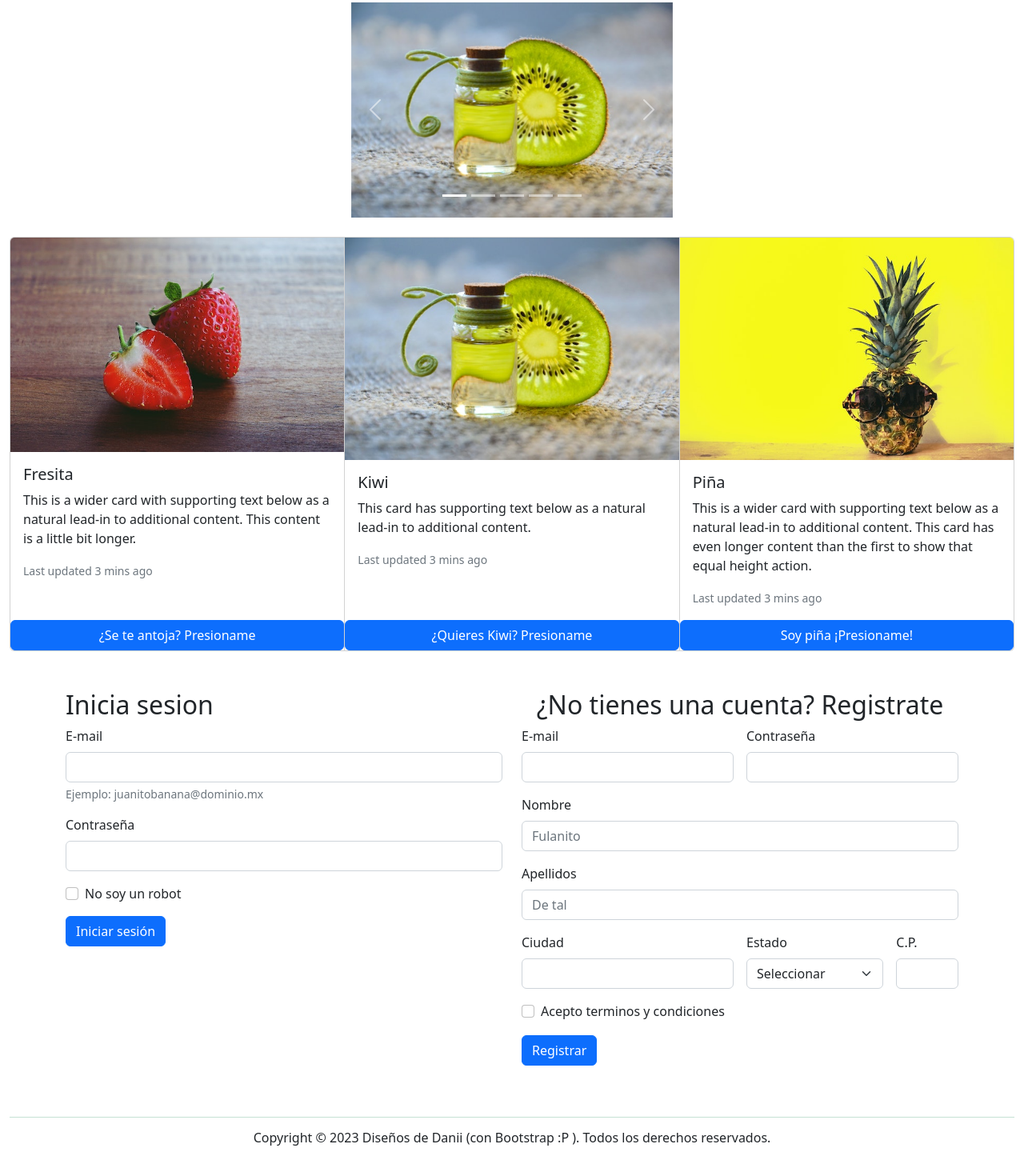
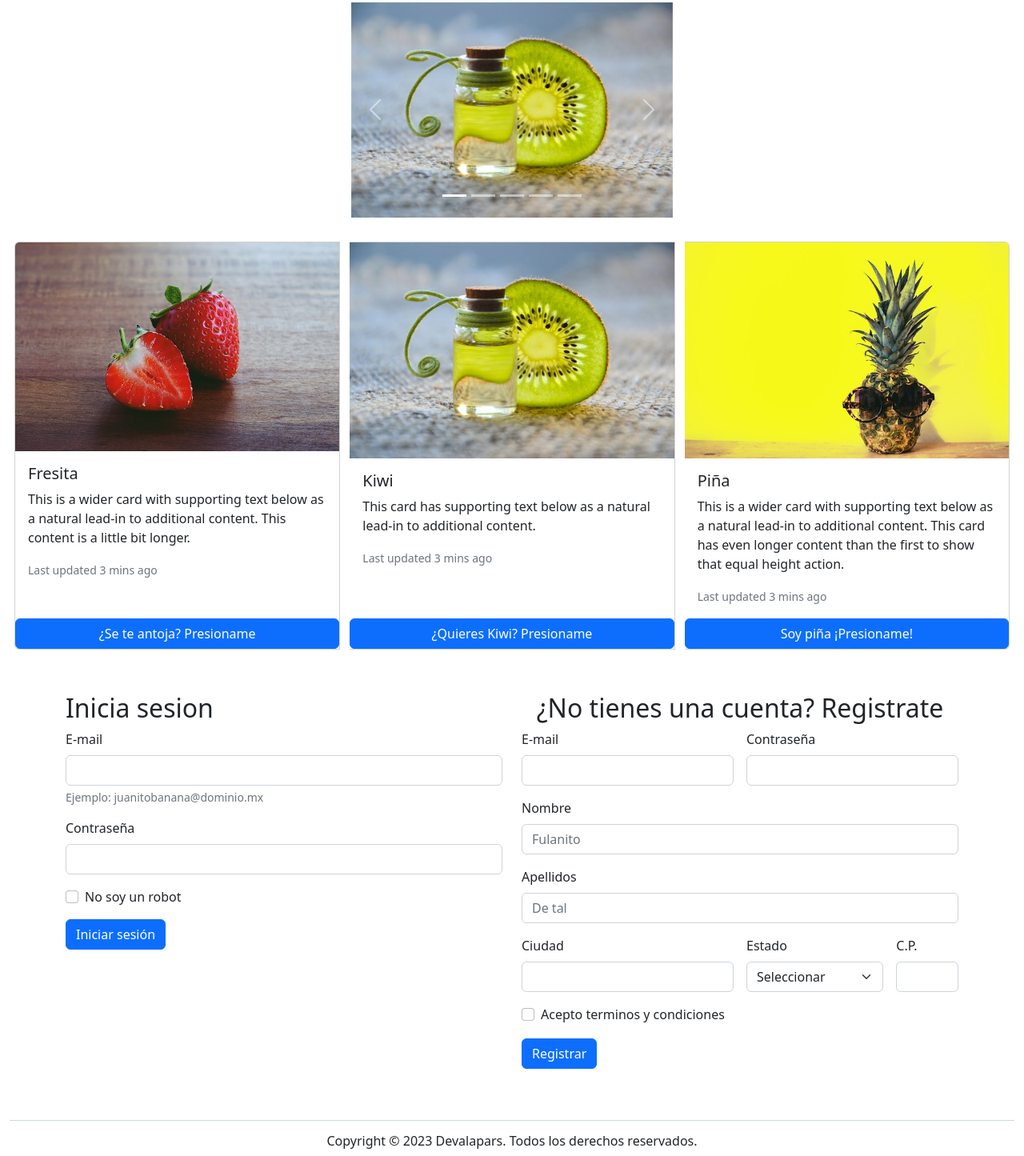
Before and after one commit to DanielaRuu/Tareas-y-practicas-CH23, a plain HTML site: page INTRO-WEB-6-BOOTSTRAP/Pages/Bootstrap-2-practica.html in a window 1280 px wide. Shown: the part 77-1522 px from the top of the page at 80% size. Drawn offline with nearby package versions, Linux system fonts and the light colour scheme.

Commit message:
ultimo commit, practica terminada.

```diff
--- a/INTRO-WEB-6-BOOTSTRAP/Pages/Practica.html
+++ b/INTRO-WEB-6-BOOTSTRAP/Pages/Bootstrap-2-practica.html
@@ -51,7 +51,7 @@
         <div class="row">
             <div class="col">
             </div>
-            <div class="col">
+            <div class="col" style="height: 50%; width: 50%;">
                 <div id="carouselExampleIndicators" class="carousel slide" data-bs-ride="true">
                     <div class="carousel-indicators">
                         <button type="button" data-bs-target="#carouselExampleIndicators" data-bs-slide-to="0"
@@ -101,7 +101,7 @@
 
         <!--Cards con Modal-->
         <div class="card-group">
-            <div class="card">
+            <div class="card" style="margin: 6px;">
                 <img src="../Imgs/fresa.jpg" class="card-img-top" alt="fresa">
                 <div class="card-body">
                     <h5 class="card-title">Fresita</h5>
@@ -135,7 +135,7 @@
                     </div>
                 </div>
             </div>
-            <div class="card">
+            <div class="card" style="margin: 6px;">
                 <img src="../Imgs/kiwi.jpg" class="card-img-top" alt="kiwi">
                 <div class="card-body">
                     <h5 class="card-title">Kiwi</h5>
@@ -168,7 +168,7 @@
                     </div>
                 </div>
             </div>
-            <div class="card">
+            <div class="card" style="margin: 6px;">
                 <img src="../Imgs/piña.jpg" class="card-img-top" alt="piña">
                 <div class="card-body">
                     <h5 class="card-title">Piña</h5>
@@ -289,7 +289,7 @@
             <hr>
         </div>
         <footer>
-            <h6 class="container text-center"> Copyright © 2023 Diseños de Danii (con Bootstrap :P ). Todos los derechos
+            <h6 class="container text-center"> Copyright © 2023 Devalapars. Todos los derechos
                 reservados.</h6>
         </footer>
     </div>
```
Also changed, not shown: INTRO-WEB-6-BOOTSTRAP/Pages/Bootstrap-2.html (deleted, +0 -18 lines).
